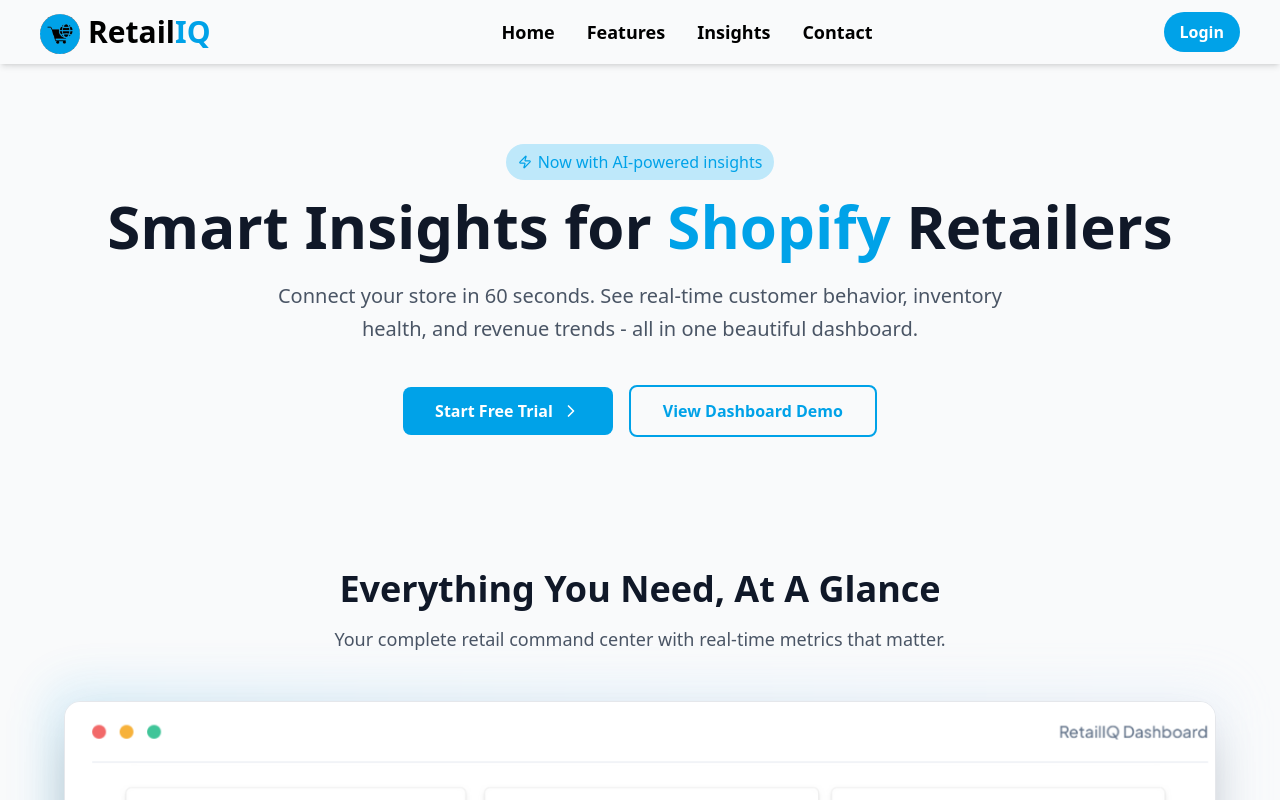
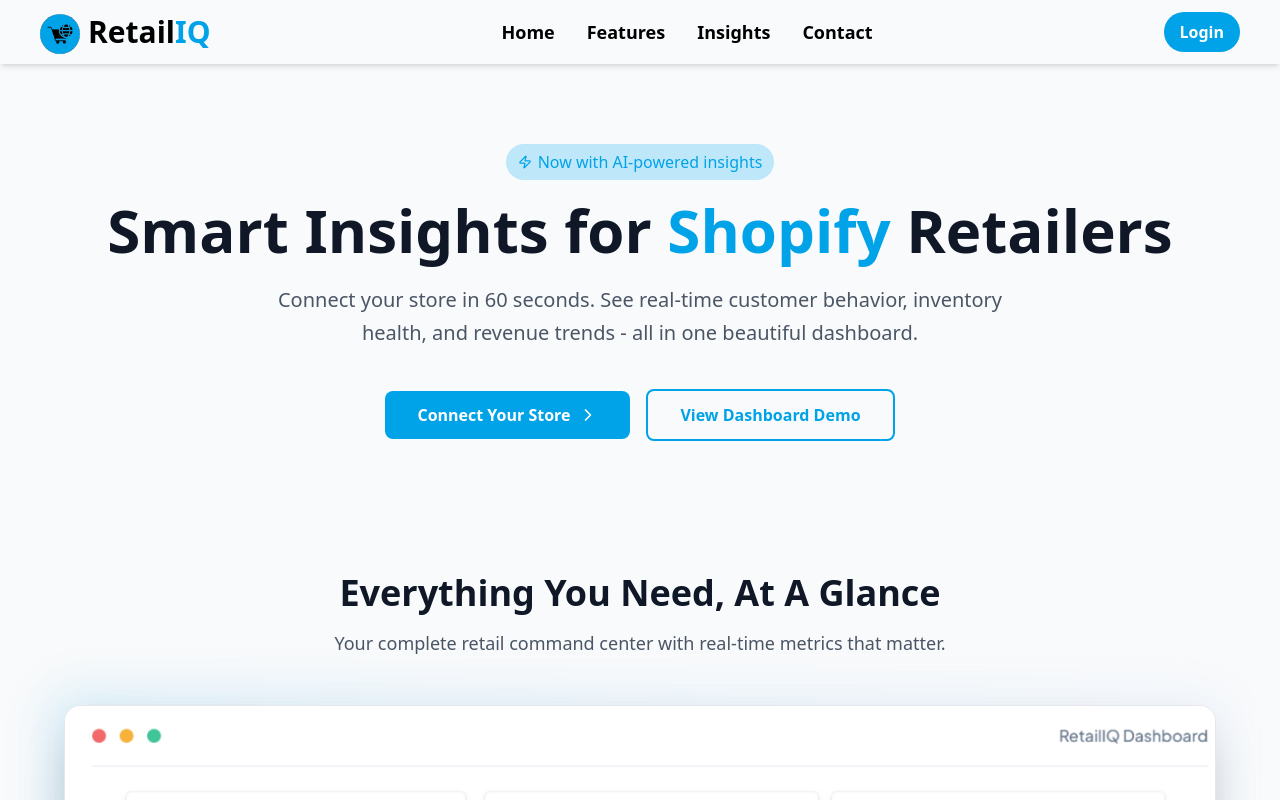
Before and after one commit to adityarajsrv/RetailIQ, a React (Vite) app in the folder frontend/: page / in a window 1280 px wide. Shown: the top 800 px of the page. Built offline with nearby package versions, Linux system fonts and the light colour scheme.

Commit message:
Made minor changes on the landing page

```diff
--- a/frontend/src/pages/Home.jsx
+++ b/frontend/src/pages/Home.jsx
@@ -43,7 +43,7 @@
       <Navbar scrollToSection={scrollToSection} scrollToTop={scrollToTop} />
       <section className="pt-20 pb-16 px-4 md:px-8 lg:px-16 max-w-7xl mx-auto mb-5">
         <div className="text-center">
-          <div className="inline-block mb-4">
+          <div className="inline-block mb-5">
             <p className="inline-flex items-center text-[#00A2E8] font-medium bg-[#bee8fa] px-3 py-1.5 rounded-full text-md">
               <Zap className="mr-1.5" size={14} />
               Now with AI-powered insights
@@ -59,8 +59,8 @@
             dashboard.
           </p>
           <div className="flex flex-col sm:flex-row gap-4 justify-center items-center">
-            <button className="cursor-pointer px-8 py-3 bg-[#00A2E8] text-white font-semibold rounded-lg hover:bg-blue-600 transition duration-300 transform hover:scale-105 flex items-center gap-2">
-              Start Free Trial <ChevronRight size={20} />
+            <button className="cursor-pointer px-8 py-3 bg-[#00A2E8] text-white font-semibold rounded-lg hover:bg-blue-500 transition duration-300 transform hover:scale-105 flex items-center gap-2">
+              Connect Your Store <ChevronRight size={20} />
             </button>
             <Link to="/dashboard">
               <button className="cursor-pointer px-8 py-3 border-2 border-[#00A2E8] text-[#00A2E8] font-semibold rounded-lg hover:bg-blue-50 transition duration-300">
```
